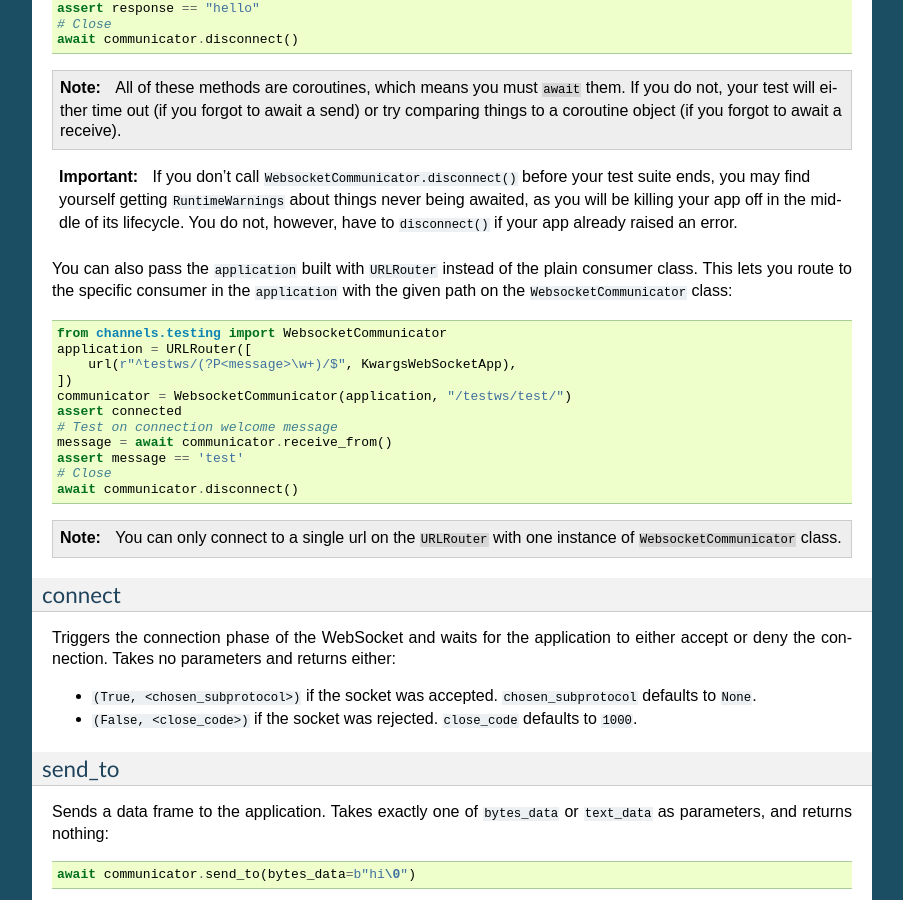
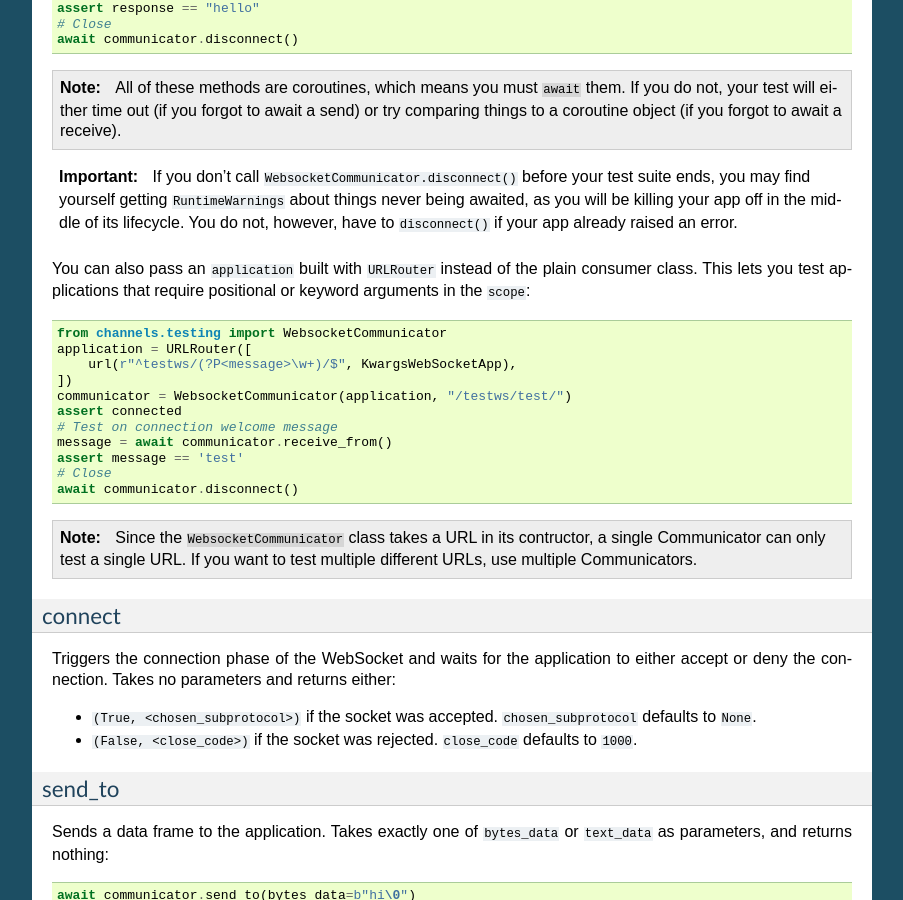
Before and after one commit to phillipchain/DjangoChannels, a Sphinx documentation site: the page built from docs/topics/testing.rst, in a window 1280 px wide and 900 px high, scrolled down 2909 px. Shown: the whole window, without its empty margins (198-1101 px from the left). Built offline with Sphinx 7.4.7, drawn with Linux system fonts in a browser that asks for light colours.

Commit message:
Couple of clarifications in docs

```diff
--- a/docs/topics/testing.rst
+++ b/docs/topics/testing.rst
@@ -188,9 +188,9 @@ application, as shown in this example::
     middle of its lifecycle. You do not, however, have to ``disconnect()`` if
     your app already raised an error.
 
-You can also pass the ``application`` built with ``URLRouter`` instead of the
-plain consumer class. This lets you route to the specific consumer in the
-``application`` with the given path on the ``WebsocketCommunicator`` class::
+You can also pass an ``application`` built with ``URLRouter`` instead of the
+plain consumer class. This lets you test applications that require positional
+or keyword arguments in the ``scope``::
 
     from channels.testing import WebsocketCommunicator
     application = URLRouter([
@@ -206,8 +206,9 @@ plain consumer class. This lets you route to the specific consumer in the
 
 .. note::
 
-    You can only connect to a single url on the ``URLRouter`` with one
-    instance of ``WebsocketCommunicator`` class.
+    Since the ``WebsocketCommunicator`` class takes a URL in its contructor,
+    a single Communicator can only test a single URL. If you want to test
+    multiple different URLs, use multiple Communicators.
 
 connect
 ~~~~~~~
```
